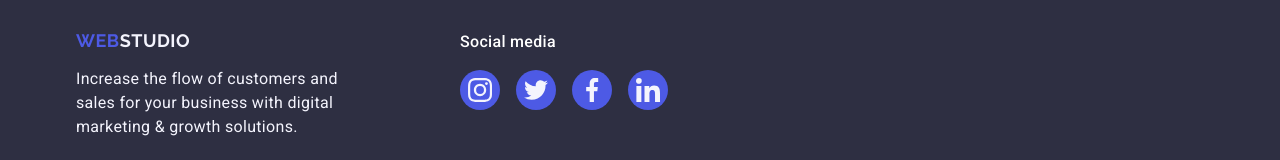
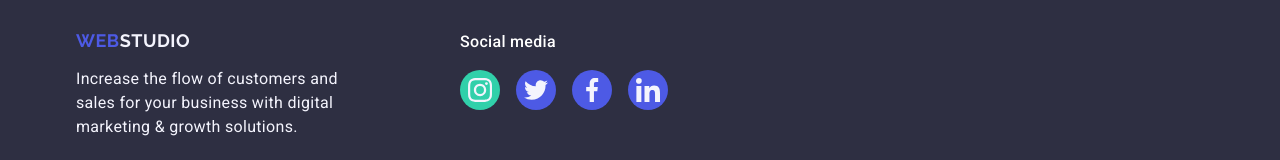
Before and after one commit to Olesia-19/goit-markup-hw-04, a plain HTML site: page index.html in a window 1280 px wide. In both pictures the pointer is over the link 480 px from the left and 3343 px from the top of the page. Shown: the part 3253-3413 px from the top of the page. Drawn offline with nearby package versions, Linux system fonts and the light colour scheme.

Commit message:
fix mistake

```diff
--- a/css/styles.css
+++ b/css/styles.css
@@ -450,7 +450,7 @@ background-color:#404bbf;
     fill:#f4f4fd;
 }
 
-.footer-media-link:hover,
-.footer-media-link:focus{
+.footer-social-link:hover,
+.footer-social-link:focus{
     background-color: #31d0aa;
 }
```
